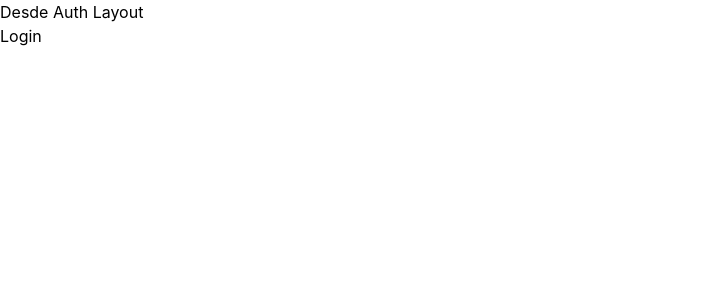
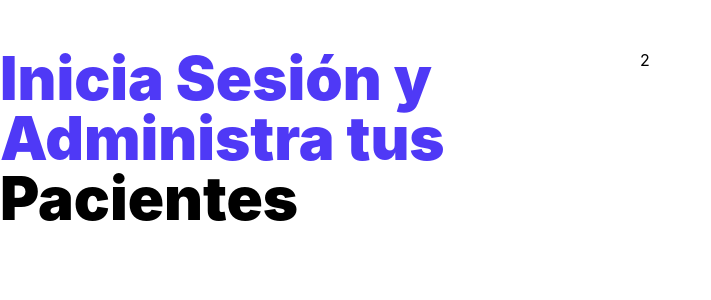
Before and after one commit to developer-ortega/veterinarios-frontend, a React (Vite) app: page / in a window 1280 px wide. Shown: the top 300 px of the page, without its empty margins (0-711 px from the left). Built offline with nearby package versions, Linux system fonts and the light colour scheme.

Commit message:
Primeros estilos - Login

```diff
--- a/src/layout/AuthLayout.jsx
+++ b/src/layout/AuthLayout.jsx
@@ -3,9 +3,9 @@
 const AuthLayout = () => {
   return (
     <>
-        <h1>Desde Auth Layout</h1>
-
+      <main className="container mx-auto md:grid grid-cols-2 mt-12">
         <Outlet />
+      </main>
     </>
   )
 }
--- a/src/pages/Login.jsx
+++ b/src/pages/Login.jsx
@@ -1,10 +1,15 @@
 
 const Login = () => {
-  return (
-    <>
-        <h2>Login</h2>
-    </>
-  )
+    return (
+        <>
+            <div>
+                <h1 className="text-indigo-600 font-black text-6xl">Inicia Sesión y Administra tus <span className="text-black">Pacientes</span></h1>
+            </div>
+            <div>
+                2
+            </div>
+        </>
+    )
 }
 
 export default Login
```
